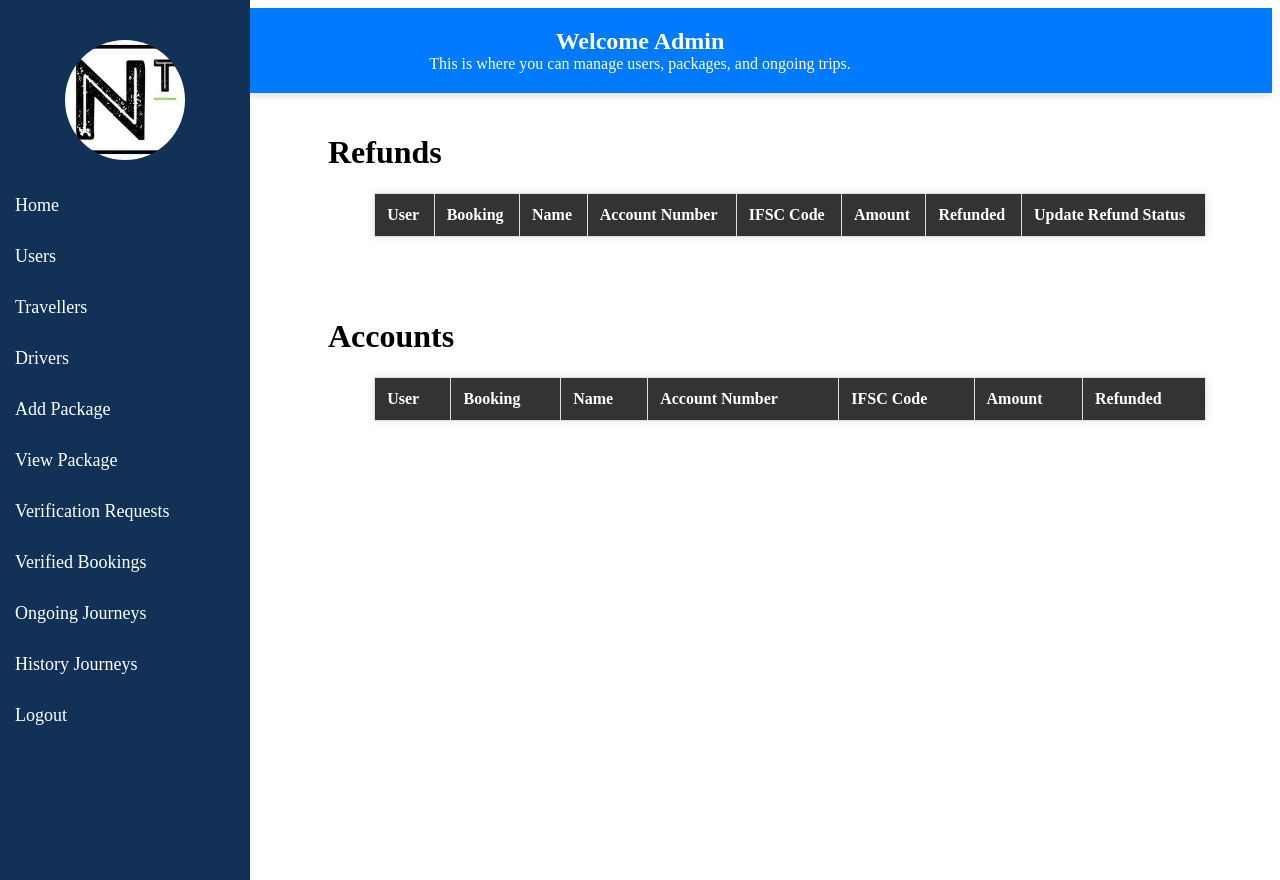
After one commit to Godwin02/Main-Project, a Django app: template MYPROJECT8/templates/view_refunds_and_accounts.html in a window 1280 px wide. The commit adds this page. Run offline with Django 3.2, Linux system fonts and the light colour scheme; the template is opened without the code that fills it, so the values that code supplies are empty.

Commit message:
Final Commits

```diff
--- a/MYPROJECT8/Niwi_Travels/elevation.py
+++ b/MYPROJECT8/Niwi_Travels/elevation.py
@@ -190,7 +190,7 @@ datagen = ImageDataGenerator(rotation_range=20, width_shift_range=0.2,
 # Define hyperparameters
 LEARNING_RATE = 0.015
 BATCH_SIZE = 32
-EPOCHS = 15
+EPOCHS = 1
 DROPOUT_RATE = 0.7
 
 # Load the pre-trained VGG16 model without the top (fully connected) layers
--- a/MYPROJECT8/Niwi_Travels/urls.py
+++ b/MYPROJECT8/Niwi_Travels/urls.py
@@ -105,6 +105,8 @@ urlpatterns = [
     path('accounts/<int:booking_id>/', views.accounts, name='accounts'),
     path('export-analysis-data/', views.export_analysis_data_to_excel, name='export_analysis_data_to_excel'),
     path('process-ifsc-code/', views.process_ifsc_code, name='process_ifsc_code'),
+    path('view_refunds_and_accounts/', views.view_refunds_and_accounts, name='view_refunds_and_accounts'),
+    path('update-refund-status/<int:refund_id>/', views.update_refund_status, name='update_refund_status'),
 
     path('search/', views.search_and_store_place, name='search_and_store_place'),
     path('get_place_suggestions/', views.get_place_suggestions, name='get_place_suggestions'),
--- a/MYPROJECT8/templates/adminreg.html
+++ b/MYPROJECT8/templates/adminreg.html
@@ -146,7 +146,7 @@
         <a href="/upload_package">Add Package</a>
         <a href="/admin_custom_package">Custom Packages</a>
         <a href="/view-packages">View Package</a>
-        <a href="/bookings">Verification Requests</a>
+        <a href="/view_refunds_and_accounts">Refund Requests</a>
         <a href="/verified_bookings">Verified Bookings</a>
         <a href="/ongoing-bookings" id="logout-link">Ongoing Journeys</a>
         <a href="/history-bookings">History Journeys</a>
--- /dev/null
+++ b/MYPROJECT8/templates/view_refunds_and_accounts.html
@@ -0,0 +1,252 @@
+
+{% load static %}
+<!DOCTYPE html>
+<html>
+<head>
+    <title>Admin Bookings</title>
+    <style>
+.table-container {
+    margin-left: 300px; /* Adjust the margin to position the table to the right of the sidebar */
+    padding: 20px;
+}
+
+/* Style for the table */
+table {
+    width: 90%; /* Increase the table width */
+    margin: 20px auto; /* Center the table horizontally */
+    border-collapse: collapse;
+    box-shadow: 0 0 10px rgba(0, 0, 0, 0.1); /* Add a subtle box shadow */
+}
+
+th, td {
+    border: 1px solid #ddd;
+    padding: 12px; /* Increase padding for better spacing */
+    text-align: left;
+}
+
+th {
+    background-color: #333;
+    color: #fff;
+}
+
+tr:nth-child(even) {
+    background-color: #f2f2f2;
+    transition: background-color 0.3s; /* Add hover transition effect */
+}
+
+/* Add hover effect on table rows */
+tr:hover {
+    background-color: #ddd;
+}
+     .sidebar {
+            background-color: #113156;
+            color: white;
+            position: fixed;
+            width: 250px;
+            height: 100%;
+            top: 0;
+            left: 0;
+            padding-top: 20px;
+        }
+
+        .sidebar a {
+            color: white;
+            text-decoration: none;
+            display: block;
+            padding: 15px; /* Increase padding to make the links larger */
+            font-size: 18px; /* Increase font size for links */
+            transition: background-color 0.3s;
+        }
+
+        .sidebar a:hover {
+            background-color: #cd1100;
+        }
+
+        /* Styling for the profile picture */
+        .profile-picture {
+            width: 120px; /* Increase the profile picture size */
+            height: 120px; /* Increase the profile picture size */
+            border-radius: 50%;
+            margin: 20px auto;
+            background-color: #fff;
+            background-image: url("{% static 'Niwi_Travels/images/niwilogo.jpg' %}");
+            background-size: cover;
+            background-position: center;
+        }
+
+        /* Adjust main content to account for the sidebar */
+        .main-content {
+            margin-left: 250px;
+            padding: 20px;
+        }
+        .h1{
+            text-align: center;
+            justify-content: center;
+        }
+        .navbar {
+    background-color: #007BFF; /* Set your desired background color */
+    color: white;
+    padding: 20px;
+    text-align: center;
+    box-shadow: 0 4px 6px rgba(0, 0, 0, 0.1); /* Add a shadow for separation */
+}
+
+/* Style for the h1 in the navbar */
+.navbar h1 {
+    margin: 0;
+    font-size: 24px; /* Adjust the font size */
+}
+
+/* Style for the p in the navbar */
+.navbar p {
+    margin: 0;
+    font-size: 16px; /* Adjust the font size */
+}
+.pagination {
+        text-align: center; /* Center the pagination links */
+        margin-top: 20px; /* Add some space between the table and pagination */
+    }
+
+    .page-links a {
+        margin: 0 5px; /* Add space between pagination links */
+        text-decoration: none;
+        color: #007BFF; /* Set the link color */
+    }
+
+    .page-links a:hover {
+        text-decoration: underline; /* Add an underline on hover */
+    }
+    .card-container {
+    display: flex;
+    flex-wrap: wrap;
+    justify-content: space-between;
+}
+
+.card {
+    flex: 0 0 calc(33.33% - 20px); /* Adjust width as needed with margin */
+    margin-bottom: 20px;
+    border: 1px solid #ddd;
+    border-radius: 8px;
+    overflow: hidden;
+}
+
+.card-img-top {
+    width: 100%;
+    height: 200px; /* Adjust the height as needed */
+    object-fit: cover;
+}
+
+.card-body {
+    padding: 20px;
+}
+
+.card-title {
+    font-size: 1.25rem;
+    font-weight: bold;
+    margin-bottom: 10px;
+}
+
+.card-text {
+    margin-bottom: 10px;
+}
+
+.star {
+    color: rgb(255, 0, 0); /* or your preferred color */
+}
+
+
+    </style>
+</head>
+<body>
+    <div class="sidebar">
+        <div class="profile-picture"></div>
+        <a href="/admins" id="logout-link">Home</a>
+        <a href="{% url 'user_list' %}">Users </a>
+        <a href="/travellers">Travellers</a>
+        <a href="/drivers">Drivers</a>
+        <a href="/upload_package">Add Package</a>
+        <a href="/view-packages">View Package</a>
+        <a href="/bookings">Verification Requests</a>
+        <a href="/verified_bookings">Verified Bookings</a>
+        <a href="/ongoing-bookings" id="logout-link">Ongoing Journeys</a>
+        <a href="/history-bookings">History Journeys</a>
+        <a href="/logout" id="logout-link">Logout</a>
+    </div>
+    <div class="navbar">
+        <h1>Welcome Admin</h1>
+        <p>This is where you can manage users, packages, and ongoing trips.</p>
+    </div>
+    <main>
+        {% block content %}
+
+        <div class="table-container">
+            <h1>Refunds</h1>
+            <table>
+                <tr>
+                <th>User</th>
+                <th>Booking</th>
+                <th>Name</th>
+                <th>Account Number</th>
+                <th>IFSC Code</th>
+                <th>Amount</th>
+                <th>Refunded</th>
+                <th>Update Refund Status</th> <!-- Add a new column for update -->
+
+            </tr>
+            {% for refund in refunds %}
+            <tr>
+                <td>{{ refund.user }}</td>
+                <td>{{ refund.booking.package.name  }}</td>
+                <td>{{ refund.name }}</td>
+                <td>{{ refund.account_number }}</td>
+                <td>{{ refund.ifsc_code }}</td>
+                <td>{{ refund.amount }}</td>
+                <td>{% if refund.is_refunded %} Paid {% else %} Pending {% endif %}</td>
+                <td> <!-- Add a form for updating refund status -->
+                    <form method="POST" action="{% url 'update_refund_status' refund.id %}">
+                        {% csrf_token %}
+                        <select name="is_refunded">
+                            <option value="True">Paid</option>
+                            <option value="False" {% if refund.is_refunded %}selected{% endif %}>Pending</option>
+                        </select>
+                        <button type="submit">Update</button>
+                    </form>
+                </td>
+            </tr>
+
+            {% endfor %}
+        </table>
+    </div>
+    <div class="table-container">
+
+        <h1>Accounts</h1>
+        <table>
+            <tr>
+                <th>User</th>
+                <th>Booking</th>
+                <th>Name</th>
+                <th>Account Number</th>
+                <th>IFSC Code</th>
+                <th>Amount</th>
+                <th>Refunded</th>
+            </tr>
+            {% for account in accounts %}
+            <tr>
+                <td>{{ account.user }}</td>
+                <td>{{ account.booking.package.name }}</td>
+                <td>{{ account.name }}</td>
+                <td>{{ account.account_number }}</td>
+                <td>{{ account.ifsc_code }}</td>
+                <td>{{ account.amount }}</td>
+                <td>{{ account.is_refunded }}</td>
+            </tr>
+            {% endfor %}
+        </table>
+    </div>
+
+    {% endblock %}
+</div>
+
+</main>
+</body>
+</html>
```
Also changed, not shown: MYPROJECT8/Niwi_Travels/tests.py (+116 -25 lines), MYPROJECT8/Niwi_Travels/views.py (+15 -1 lines), MYPROJECT8/db.sqlite3.
